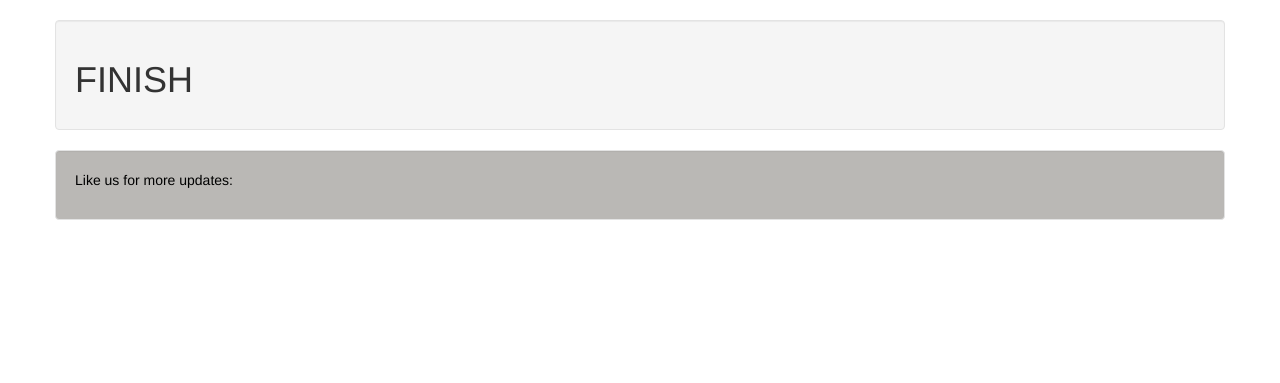
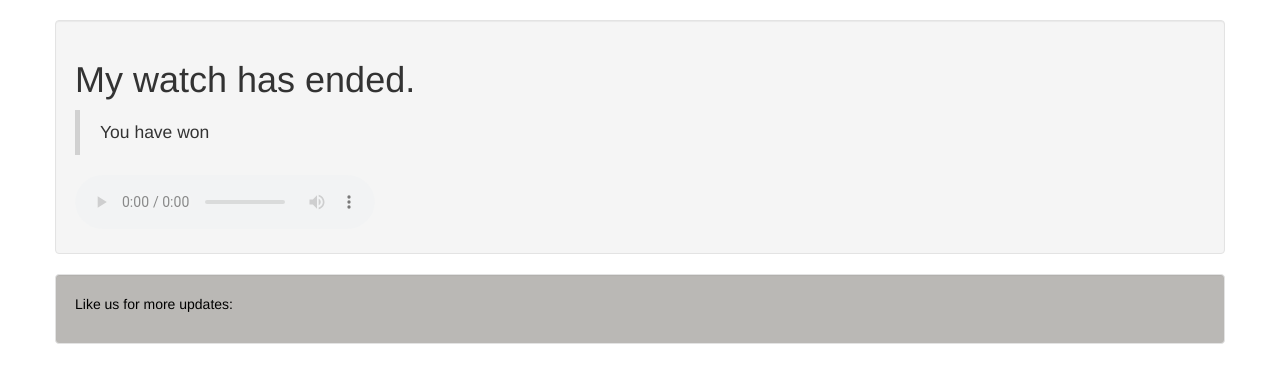
Before and after one commit to biswaz/Enigma, a Django app: page /finish/ in a window 1280 px wide. Shown: the part 52-435 px from the top of the page. Run offline with Django 3.2, Linux system fonts and the light colour scheme; some libraries are stand-ins or nearby versions.

Commit message:
Polished finish

```diff
--- a/enigma/oth/signals.py
+++ b/enigma/oth/signals.py
@@ -2,6 +2,7 @@ from django.db.models.signals import post_save, post_delete
 from django.dispatch.dispatcher import receiver
 from .models import Question, Phase
 
+#TODO: Prevent pool_ans incrementation on qn updation
 @receiver(post_save, sender=Question)
 def question_save(sender, instance, **kwargs):
     qn_phase = instance.phase
--- a/enigma/oth/templates/oth/finish.html
+++ b/enigma/oth/templates/oth/finish.html
@@ -1,8 +1,17 @@
 {% extends "base.html" %}
+{% load staticfiles i18n %}
 
 {% block content %}
 
 <h1>
-  FINISH
+  My watch has ended.
 </h1>
+
+<blockquote>
+  <p>You have won</p>
+</blockquote>
+
+<audio controls style="opacity: .5" autoplay="" loop="" controls="">
+  <source src="{% static 'music/got.mp3' %}" type="audio/mpeg">
+</audio>
 {% endblock content %}
```
Also changed, not shown: 1 other file.
